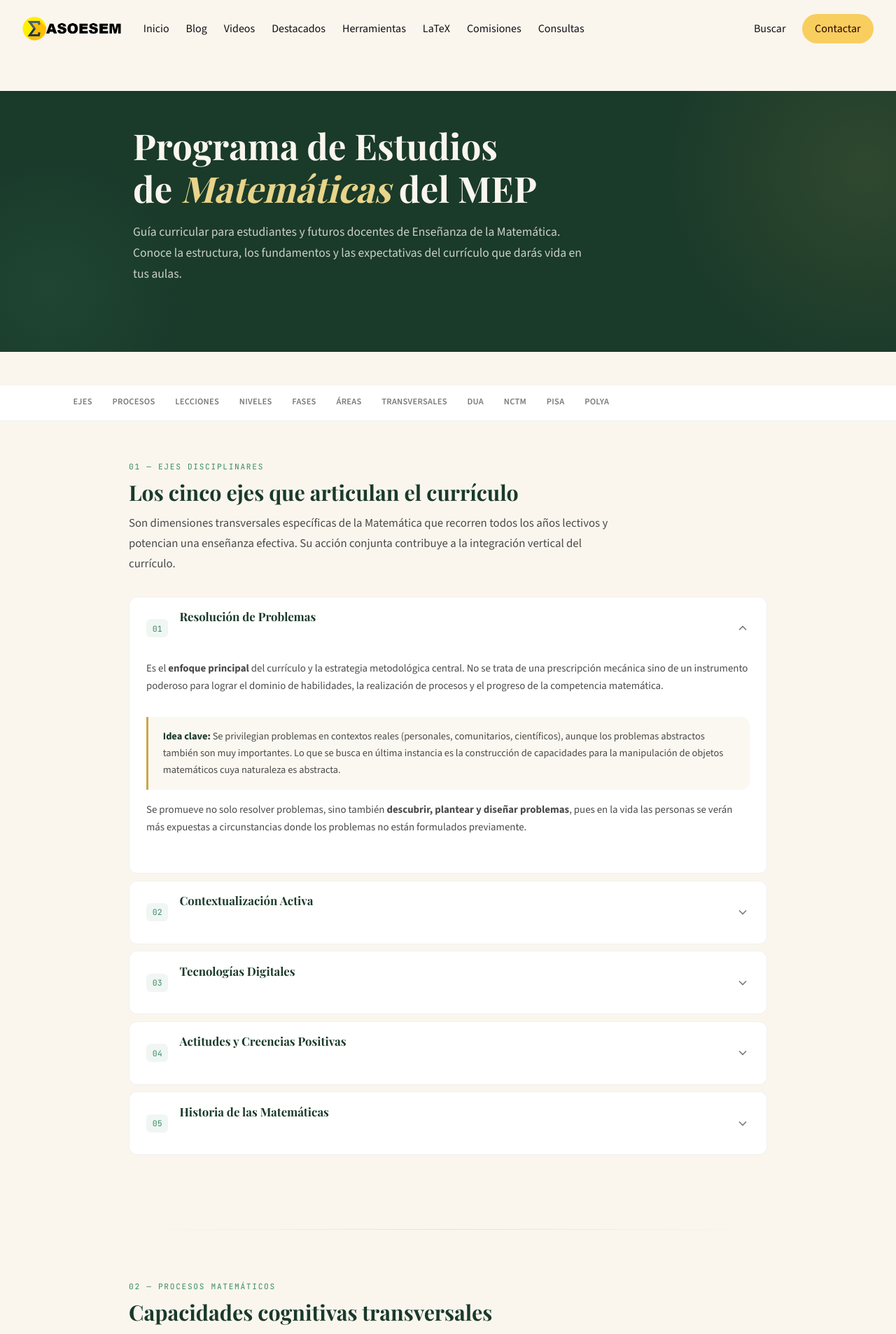
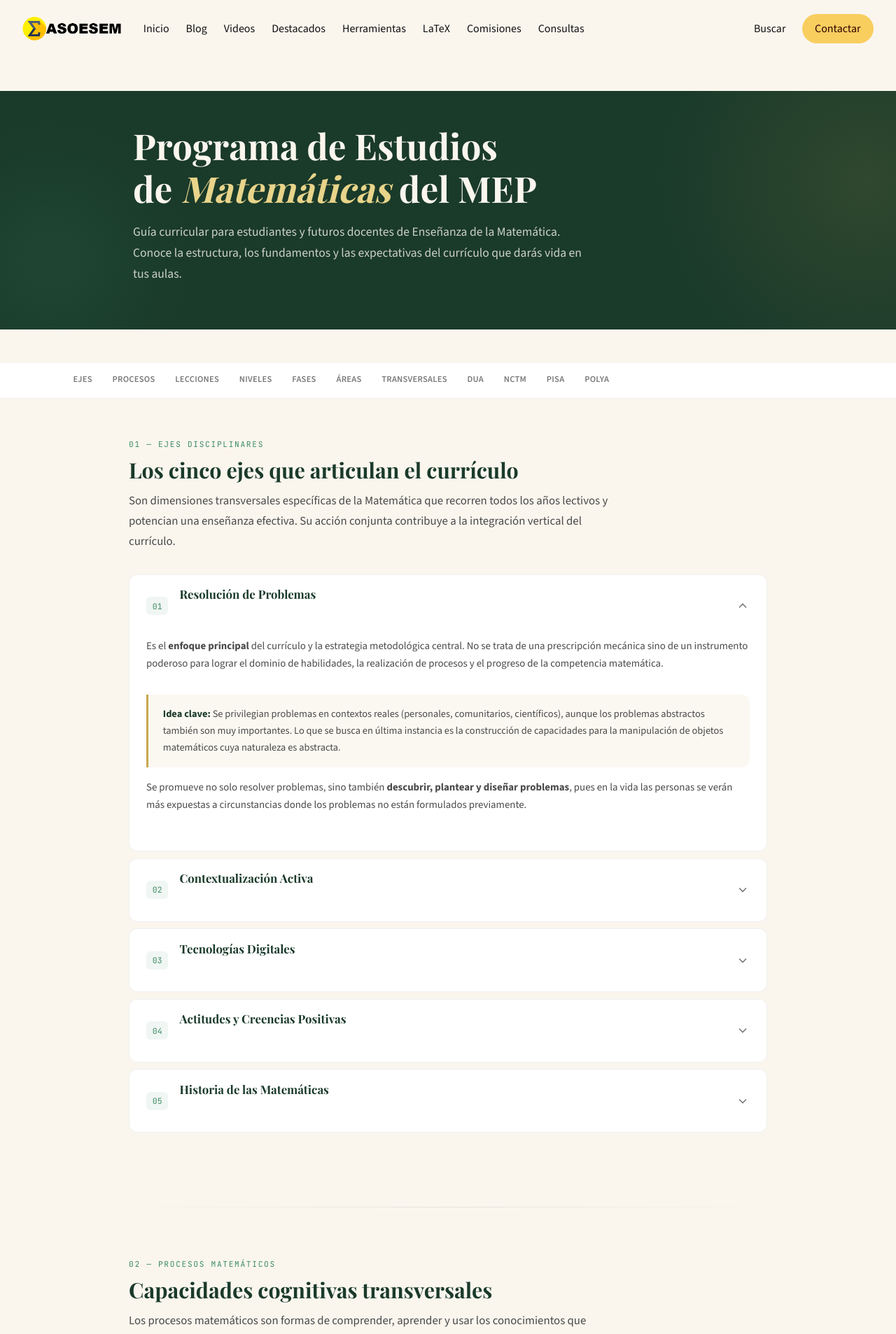
Before and after one commit to asoesem/asoesem.github.io, a Jekyll site: the page built from _pages/curriculo-mep.html, in a window 1280 px wide. Shown: the top 1907 px of the page at 70% size. Built offline with Jekyll 4.4.1, drawn with Linux system fonts in a browser that asks for light colours; some web fonts are replaced; a script that is not in the unit is left out.

```diff
--- a/_pages/curriculo-mep.html
+++ b/_pages/curriculo-mep.html
@@ -69,7 +69,7 @@
 .hero {
   background: var(--forest);
   color: var(--cream);
-  padding: 3rem 2rem 4rem;
+  padding: 3rem 2rem 2rem;
   position: relative;
   overflow: hidden;
 }
@@ -1415,7 +1415,7 @@
 
 /* ── RESPONSIVE ── */
 @media (max-width: 600px) {
-  .hero { padding: 2rem 1.2rem 3rem; }
+  .hero { padding: 2rem 1.2rem 2rem; }
   .hero h1 { font-size: 1.7rem; }
   .section h2 { font-size: 1.5rem; }
   .stage-container { grid-template-columns: 1fr; }
```
